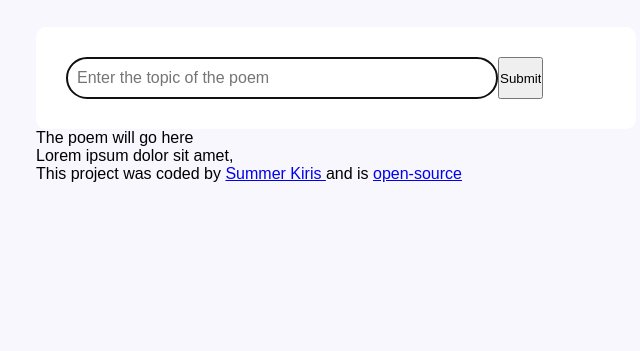
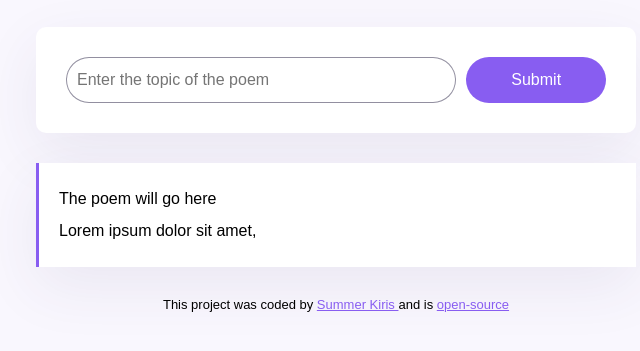
Before and after one commit to SummerinTech/ai-poem-generator, a website built with Vite: page index.html in a window 1280 px wide. Shown: the part 177-528 px from the top of the page, without its empty margins (304-944 px from the left). Built offline with nearby package versions, Linux system fonts and the light colour scheme; no server answers.

Commit message:
basic styling applied for the app

```diff
--- a/index.html
+++ b/index.html
@@ -20,9 +20,9 @@
 						autocomplete="off"
 						class="instructions"
 					/>
-					<input type="submit" />
+					<input type="submit" class="submit-button" />
 				</form>
-				<div>
+				<div class="poem">
 					The poem will go here
 					<br />
 					Lorem ipsum dolor sit amet,
--- a/src/style.css
+++ b/src/style.css
@@ -30,9 +30,15 @@ form {
 	background-color: white;
 	border-radius: 10px;
 	display: flex;
+	box-shadow: 0px 20px 60px rgba(65, 50, 100, 0.08);
+	margin-bottom: 30px;
 }
 
-.instructions {
+a {
+	color: #885df1;
+}
+
+input.instructions {
 	padding: 10px;
 	border: 1px solid rgba(39, 33, 66, 0.5);
 	width: 80%;
@@ -41,3 +47,34 @@ form {
 	line-height: 20px;
 	color: #272044;
 }
+
+input.instructions:focus {
+	outline: none;
+}
+
+.submit-button {
+	margin-left: 10px;
+	background-color: #885df1;
+	color: white;
+	border: none;
+	width: 150px;
+	font-size: 16px;
+	border-radius: 50px;
+	padding: 14px 24px;
+}
+
+.poem {
+	font-size: 16px;
+	background-color: white;
+	padding: 20px;
+	line-height: 2;
+	font-weight: 400;
+	border-left: 3px solid #885df1;
+	box-shadow: 0px 20px 60px rgba(65, 50, 100, 0.08);
+}
+
+footer {
+	text-align: center;
+	margin-top: 30px;
+	font-size: 13px;
+}
```
